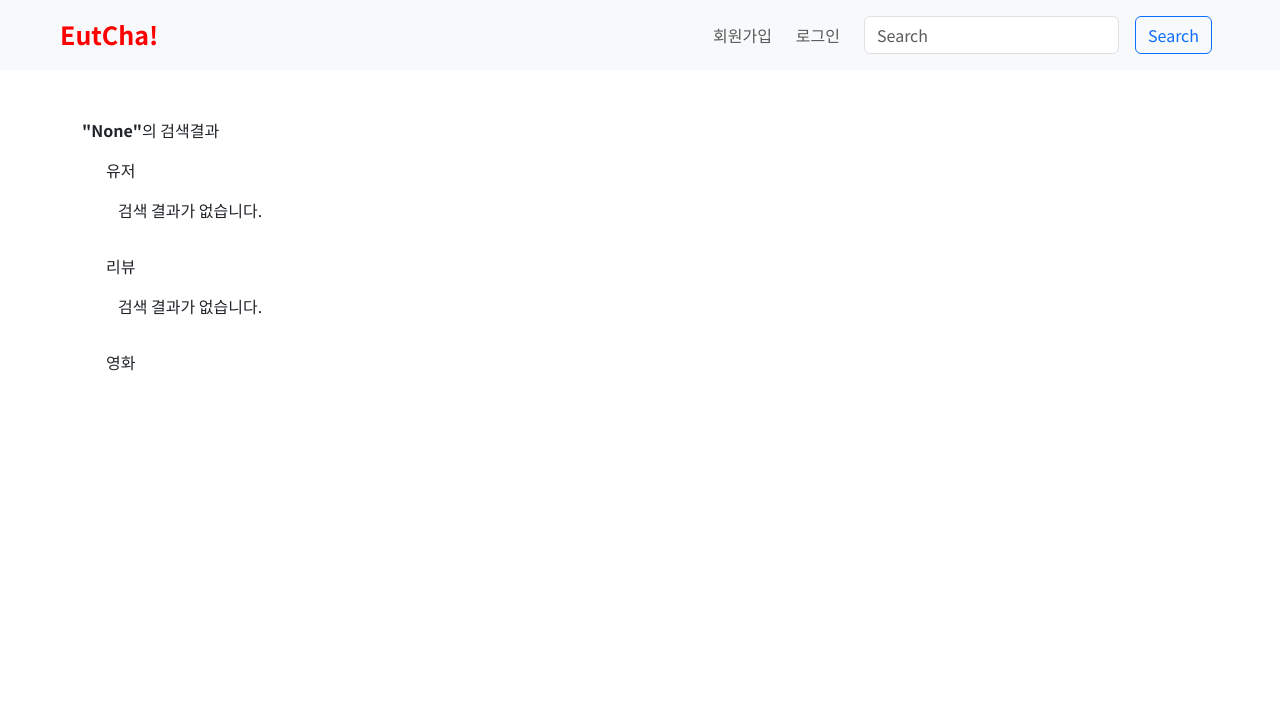
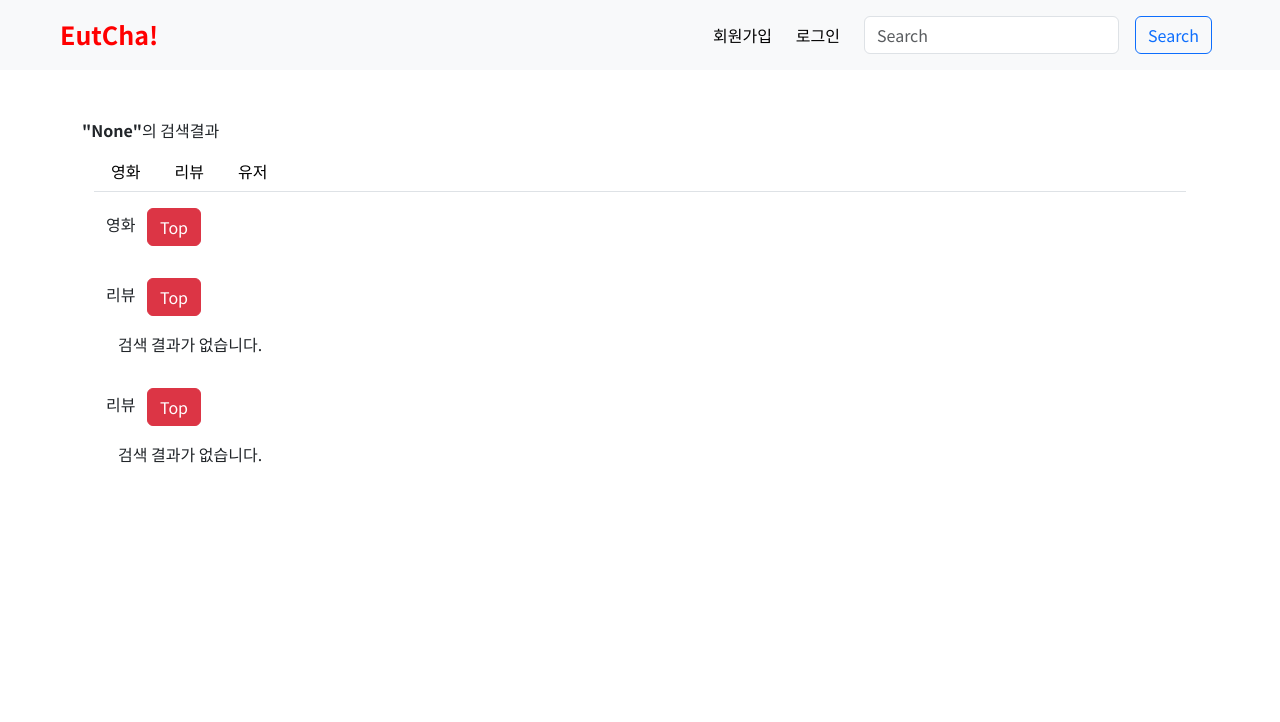
Before and after one commit to sjhmlj/pj_first, a Django app: page /search/ in a window 1280 px wide. Shown: the top 722 px of the page. Run offline with Django 3.2, Linux system fonts and the light colour scheme; some libraries are stand-ins or nearby versions.

Commit message:
search 탭 기능 구현(카테고리로 이동)

```diff
--- a/search/templates/search/search.html
+++ b/search/templates/search/search.html
@@ -7,36 +7,64 @@
   <span>
     <b>"{{ query }}"</b>의 검색결과</span>
 </div>
-<!-- 유저 -->
+<div class="container">
+  <ul class="nav nav-tabs" style="display: flex; box-sizing: border-box;">
+    <li class="nav-item">
+      <a href="#movie" data-toggle="tab" aria-current="page" class="nav-link">영화</a>
+    </li>
+    <li class="nav-item">
+      <a href="#review" data-toggle="tab" class="nav-link">리뷰</a>
+    </li>
+    <li><a href="#user" data-toggle="tab" class="nav-link">유저</a></li>
+  </ul>
+</div>
+
+<div class="tab-content">
+  <div id="movie" class="tab-pane active">
+    <!-- 영화 -->
     <div class="container my-3">
       <div class="row mx-auto">
-    <span class="mb-3">유저</span>
-    {% for user in user %}
+        <div class="inline mb-3">
+          <span class="me-2">영화</span>
+          <span>
+            <a href="#" class="btn btn-danger text-white">
+              Top
+            </a>
+          </span>
+        </div>
+        {% for movie in movie %}
         <div class="col-9 col-sm-6 col-md-3 mb-3">
           <div class="card" style="width: 16rem;">
-        <a href="{% url 'accounts:detail' user.pk %}" class="text-decoration-none text-dark">
-          {% if user.profile_image %}
-          <img src="{{ user.profile_image }}" alt="{{ user.profile_image }}" class="card-img-top mb-2">
-          {% else %}
-          <img src="{% static '/images/profile_images/no-avatar.png' %}" alt="no-avatar" class="card-img-top mb-2">
-          {% endif %}
-          <h5 class="card-title mx-3">{{ user.username }}</h5>
-          <h6 class="card-subtitle text-muted mx-3">{{ user.nickname }}</h6>
+            <a href="{% url 'reviews:movie_detail' movie.pk %}" class="text-decoration-none text-dark">
+              <img src="{{ movie.image.url }}" alt="{{ movie.title }}" class="card-img-top mb-2">
+              <h5 class="card-title mx-3">{{ movie.title }}</h5>
+              <h6 class="card-subtitle mb-2 mx-3 text-muted">
+                {{ movie.opening_date | date:'Y' }}
+                |
+                {{ movie.producer }}
+              </h6>
             </a>
-        <div class="card-body"></div>
+            <div class="card-body">
+              <p class="card-text text-truncate">{{ movie.content }}</p>
             </div>
           </div>
-    {% empty %}
-    <div class="row mx-auto">
-      <p>검색 결과가 없습니다.</p>
         </div>
         {% endfor %}
       </div>
     </div>
+  </div>
+  <div id="review" class="tab-pane active">
     <!-- 리뷰 -->
     <div class="container my-3">
       <div class="row mx-auto">
-    <span class="mb-3">리뷰</span>
+        <div class="inline mb-3">
+          <span class="me-2">리뷰</span>
+          <span>
+            <a href="#" class="btn btn-danger text-white">
+              Top
+            </a>
+          </span>
+        </div>
         {% for review in review %}
         <div class="col-9 col-sm-6 col-md-3 mb-3">
           <div class="card" style="width: 16rem;">
@@ -60,28 +88,76 @@
         {% endfor %}
       </div>
     </div>
-<!-- 영화 -->
+  </div>
+  <div id="user" class="tab-pane active">
+    <!-- 유저 -->
     <div class="container my-3">
       <div class="row mx-auto">
-    <span class="mb-3">영화</span>
-    {% for movie in movie %}
+        <div class="inline mb-3">
+          <span class="me-2">리뷰</span>
+          <span>
+            <a href="#" class="btn btn-danger text-white">
+              Top
+            </a>
+          </span>
+        </div>
+        {% for user in user %}
         <div class="col-9 col-sm-6 col-md-3 mb-3">
           <div class="card" style="width: 16rem;">
-        <a href="{% url 'reviews:movie_detail' movie.pk %}" class="text-decoration-none text-dark">
-          <img src="{{ movie.image.url }}" alt="{{ movie.title }}" class="card-img-top mb-2">
-          <h5 class="card-title mx-3">{{ movie.title }}</h5>
-          <h6 class="card-subtitle mb-2 mx-3 text-muted">
-            {{ movie.opening_date | date:'Y' }}
-            |
-            {{ movie.producer }}
-          </h6>
+            <a href="{% url 'accounts:detail' user.pk %}" class="text-decoration-none text-dark">
+              {% if user.profile_image %}
+              <img src="{{ user.profile_image }}" alt="{{ user.profile_image }}" class="card-img-top mb-2">
+              {% else %}
+              <img src="{% static '/images/profile_images/no-avatar.png' %}" alt="no-avatar" class="card-img-top mb-2">
+              {% endif %}
+              <h5 class="card-title mx-3">{{ user.username }}</h5>
+              <h6 class="card-subtitle text-muted mx-3">{{ user.nickname }}</h6>
             </a>
-        <div class="card-body">
-          <p class="card-text text-truncate">{{ movie.content }}</p>
+            <div class="card-body"></div>
           </div>
         </div>
+        {% empty %}
+        <div class="row mx-auto">
+          <p>검색 결과가 없습니다.</p>
         </div>
         {% endfor %}
       </div>
     </div>
+  </div>
+</div>
+<style>
+  a:link {
+    color: black;
+  }
+
+  a:visited {
+    color: black;
+  }
+
+  a:hover {
+    color: black;
+  }
+
+  a:active {
+    color: black;
+  }
+</style>
+<script>
+  $(function () {
+    if (location.hash == "#total") {
+      $('.nav-tabs').find('li').eq(0).addClass('active').siblings().removeClass();
+      $('.tab-content').find('#total').addClass('active in').siblings().removeClass('active in');
+    } else if (location.hash == "#movie") {
+      $('.nav-tabs').find('li').eq(1).addClass('active').siblings().removeClass();
+      $('.tab-content').find('#movie').addClass('active in').siblings().removeClass('active in');
+    } else if (location.hash == "#review") {
+      $('.nav-tabs').find('li').eq(2).addClass('active').siblings().removeClass();
+      $('.tab-content').find('#review').addClass('active in').siblings().removeClass('active in');
+    } else if (location.hash == "#user") {
+      $('.nav-tabs').find('li').eq(3).addClass('active').siblings().removeClass();
+      $('.tab-content').find('#user').addClass('active in').siblings().removeClass('active in');
+    }
+  })
+  $('html, body').animate({ scrollTop: 0 }, 'fast');
+</script>
 {% endblock content %}
```
Lines whose indentation alone changed are shown as unchanged.
